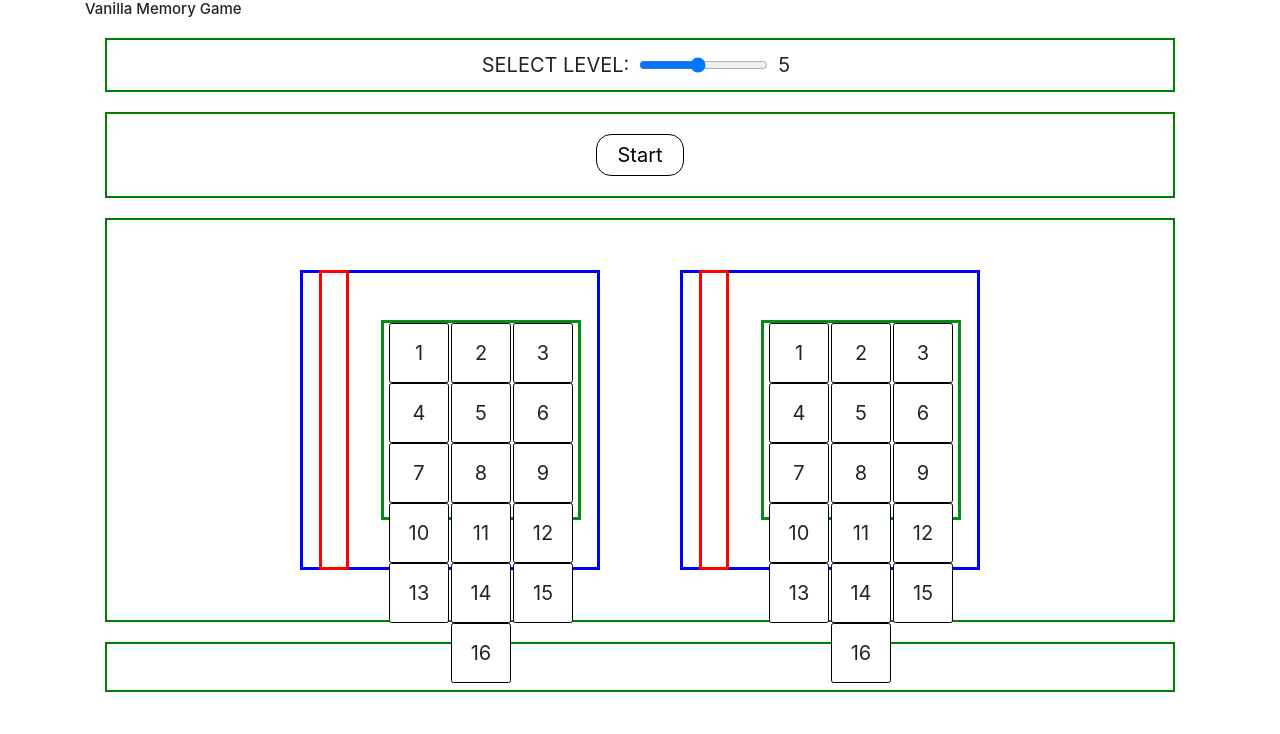
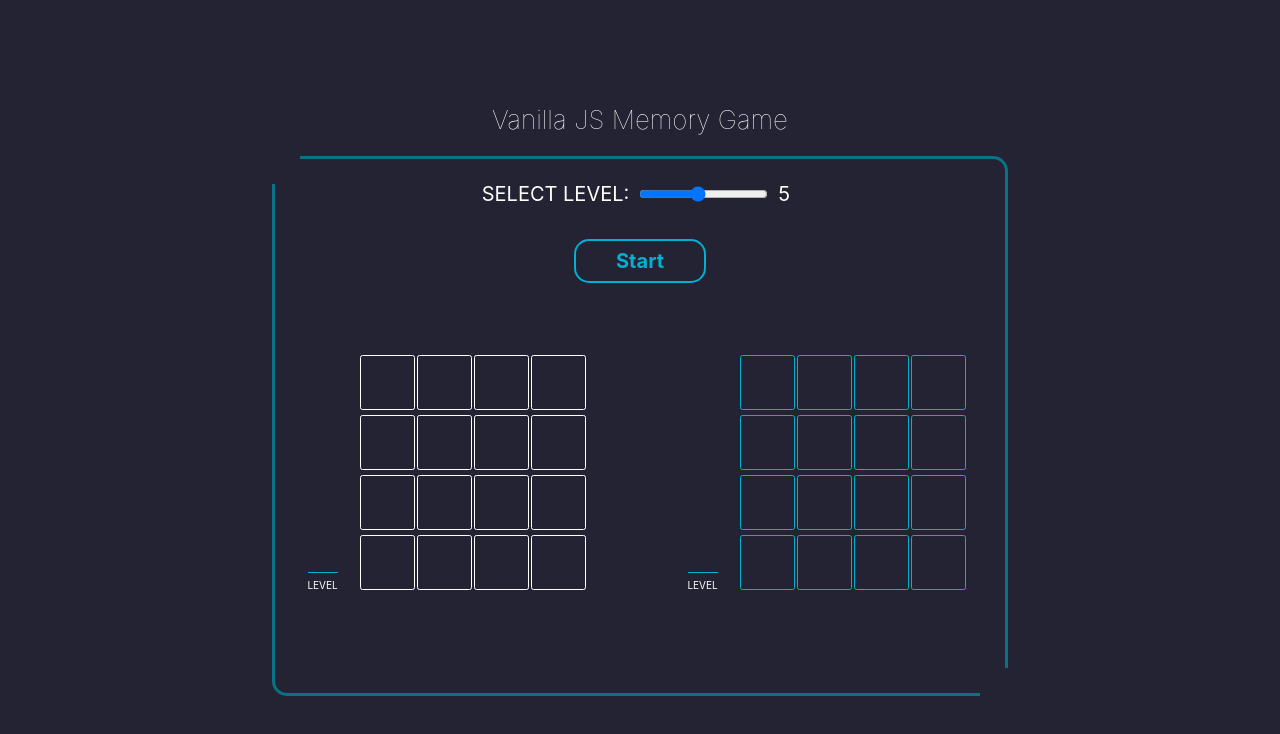
Before and after one commit to pasterakcode/VanillaMemoryGame, a plain HTML site: page index.html in a window 1280 px wide. Drawn offline with nearby package versions, Linux system fonts and the light colour scheme.

Commit message:
add style.css

```diff
--- a/index.html
+++ b/index.html
@@ -16,8 +16,9 @@
 	<body>
 		<div class="container">
 			<header>
-				<h4>Vanilla Memory Game</h4>
+				<h4>Vanilla JS Memory Game</h4>
 			</header>
+			<div class="mainWindow">
 				<div class="sectionSelect">
 					<label for="selectLevels">Select level:</label>
 					<input
@@ -40,44 +41,45 @@
 						<div class="levelCounter">
 						</div>
 						<div class="gameCards">
-						<div class="card" id="card.1">1</div>
-						<div class="card" id="card.2">2</div>
-						<div class="card" id="card.3">3</div>
-						<div class="card" id="card.4">4</div>
-						<div class="card" id="card.5">5</div>
-						<div class="card" id="card.6">6</div>
-						<div class="card" id="card.7">7</div>
-						<div class="card" id="card.8">8</div>
-						<div class="card" id="card.9">9</div>
-						<div class="card" id="card.10">10</div>
-						<div class="card" id="card.11">11</div>
-						<div class="card" id="card.12">12</div>
-						<div class="card" id="card.13">13</div>
-						<div class="card" id="card.14">14</div>
-						<div class="card" id="card.15">15</div>
-						<div class="card" id="card.16">16</div>
+							<div class="card" id="card.1"></div>
+							<div class="card" id="card.2"></div>
+							<div class="card" id="card.3"></div>
+							<div class="card" id="card.4"></div>
+							<div class="card" id="card.5"></div>
+							<div class="card" id="card.6"></div>
+							<div class="card" id="card.7"></div>
+							<div class="card" id="card.8"></div>
+							<div class="card" id="card.9"></div>
+							<div class="card" id="card.10"></div>
+							<div class="card" id="card.11"></div>
+							<div class="card" id="card.12"></div>
+							<div class="card" id="card.13"></div>
+							<div class="card" id="card.14"></div>
+							<div class="card" id="card.15"></div>
+							<div class="card" id="card.16"></div>
 						</div>
 					</div>
 					<div class="gameSolve game">
 						<div class="levelCounter">
 						</div>
 						<div class="gameCards">
-                    	<div class="card" id="card.1">1</div>
-						<div class="card" id="card.2">2</div>
-						<div class="card" id="card.3">3</div>
-						<div class="card" id="card.4">4</div>
-						<div class="card" id="card.5">5</div>
-						<div class="card" id="card.6">6</div>
-						<div class="card" id="card.7">7</div>
-						<div class="card" id="card.8">8</div>
-						<div class="card" id="card.9">9</div>
-						<div class="card" id="card.10">10</div>
-						<div class="card" id="card.11">11</div>
-						<div class="card" id="card.12">12</div>
-						<div class="card" id="card.13">13</div>
-						<div class="card" id="card.14">14</div>
-						<div class="card" id="card.15">15</div>
-						<div class="card" id="card.16">16</div>
+							<div class="heroShield"></div>
+							<div class="card" id="card.1"></div>
+							<div class="card" id="card.2"></div>
+							<div class="card" id="card.3"></div>
+							<div class="card" id="card.4"></div>
+							<div class="card" id="card.5"></div>
+							<div class="card" id="card.6"></div>
+							<div class="card" id="card.7"></div>
+							<div class="card" id="card.8"></div>
+							<div class="card" id="card.9"></div>
+							<div class="card" id="card.10"></div>
+							<div class="card" id="card.11"></div>
+							<div class="card" id="card.12"></div>
+							<div class="card" id="card.13"></div>
+							<div class="card" id="card.14"></div>
+							<div class="card" id="card.15"></div>
+							<div class="card" id="card.16"></div>
 						</div>
 					</div>
 				</div>
@@ -85,6 +87,7 @@
 					<p class="gameStatus"></p>
 				</div>
 			</div>
+		</div>
 		<script src="main.js"></script>
 	</body>
 </html>
--- a/main.js
+++ b/main.js
@@ -8,6 +8,7 @@ const btnStart = document.querySelector('.btnStart');
 const btnReset = document.querySelector('.btnReset');
 const levelCounterTask = document.querySelector('.gameTask .levelCounter');
 const levelCounterSolve = document.querySelector('.gameSolve .levelCounter');
+const heroShield = document.querySelector('.heroShield');
 let gameTask = [];
 let countOfSelectedCards = 0;
 let currentLevel = 0;
@@ -130,6 +131,7 @@ const isEndGame = () => {
 	}
 };
 const nextLevel = () => {
+	markLastLevelCounterTaskAfterGame('green');
 	currentLevel++;
 	countOfSelectedCards = 0;
 	markAFewLevels(currentLevel);
@@ -159,27 +161,32 @@ const markCurrentTaskCard = level => {
 const markCurrentTaskLevelCounter = level => {
 	const currentLevelCounter = levelCounterTask.children[level];
 	if (level === currentLevel) {
-		markElementOnColor(currentLevelCounter, 'yellow');
+		markElementOnColor(currentLevelCounter, '#809c03');
 	} else {
 		markElementOnColor(currentLevelCounter, 'green');
 	}
 };
 const markAFewLevels = async levelsToMark => {
 	for (let i = 0; i <= levelsToMark; i++) {
+		heroShieldDisplay('block');
 		await delay(1000);
 		markCurrentTaskCard(i);
 		markCurrentTaskLevelCounter(i);
 	}
+	heroShieldDisplay('none');
 };
 const markLastLevelCounterSolve = (level, color) => {
 	const currentLevelCounter = levelCounterSolve.children[level];
 	markElementOnColor(currentLevelCounter, color);
 	markElementAsTransparent(currentLevelCounter);
 };
+const heroShieldDisplay = onOff => {
+	heroShield.style.display = onOff;
+};
 const setParagraphGameStatus = status => {
 	switch (status) {
 		case 'start':
-			paragraphGameStatus.textContent = 'Your taks: Repeat sequences.';
+			paragraphGameStatus.textContent = 'Your taks: Repeat green sequences.';
 			break;
 		case 'winner':
 			paragraphGameStatus.textContent = 'You are Winner!';
--- a/style.css
+++ b/style.css
@@ -5,14 +5,56 @@
 }
 html {
 	font-size: 62.5%;
+	font-family: -apple-system, BlinkMacSystemFont, 'Segoe UI', Roboto, Oxygen,
+		Ubuntu, Cantarell, 'Open Sans', 'Helvetica Neue', sans-serif;
+}
+body {
+	color: #fff;
+	background-color: #242333;
+}
+.container {
+	display: flex;
+	flex-direction: column;
+	justify-content: center;
+	align-items: center;
+	height: 100vh;
+}
+header h4 {
+	margin-bottom: 2rem;
+	font-size: 2.6rem;
+	font-weight: lighter;
+}
+.mainWindow {
+	position: relative;
+	border: 3px solid #0a7286;
+	border-radius: 15px;
+}
+.mainWindow::before {
+	position: absolute;
+	top: 0;
+	left: 0;
+	width: 50px;
+	height: 50px;
+	background-color: #242333;
+	transform: translate(-50%, -50%);
+	content: '';
+}
+.mainWindow::after {
+	position: absolute;
+	bottom: 0;
+	right: 0;
+	width: 50px;
+	height: 50px;
+	background-color: #242333;
+	transform: translate(50%, 50%);
+	content: '';
 }
 /* SelectSection */
 .sectionSelect {
-	border: 2px solid green;
 	display: flex;
 	justify-content: center;
 	align-items: center;
-	margin: 2rem;
+	margin-top: 1rem;
 	padding: 1rem;
 }
 .sectionSelect label {
@@ -21,93 +63,125 @@ html {
 	font-size: 2rem;
 }
 .sectionSelect p {
+	width: 2rem;
 	margin: 0 1rem;
 	font-size: 2rem;
-	width: 2rem;
 }
-
 /* SectionAction */
 .sectionAction {
-	border: 2px solid green;
 	display: flex;
 	justify-content: center;
 	align-items: center;
-	margin: 2rem;
 	padding: 1rem;
 }
 .sectionAction button {
+	margin: 1rem;
+	padding: 0.5rem 4rem;
 	font-size: 2rem;
-	border: 1px solid black;
+	font-weight: bold;
+	color: #01b0d3;
+	background-color: transparent;
+	border: 2px solid #01b0d3;
 	border-radius: 15px;
-	background-color: transparent;
-	margin: 1rem;
-	padding: 0.5rem 2rem;
+	transition: 0.3s ease;
+}
+.sectionAction button:hover {
+	color: white;
+	background-color: #01b0d3;
+	box-shadow: 3px 3px 3px #0a7286;
 }
 /* sectionGame */
 .sectionGame {
-	border: 2px solid green;
 	display: flex;
 	justify-content: center;
 	align-items: center;
-	margin: 2rem;
-	padding: 1rem;
 }
 .game {
-	width: 300px;
-	height: 300px;
-	border: 3px solid blue;
-	margin: 4rem;
 	display: flex;
 	justify-content: space-around;
 	align-items: center;
+	width: 300px;
+	height: 300px;
+	margin: 2rem 4rem;
 }
 .levelCounter {
-	width: 30px;
-	height: 300px;
-	border: 3px solid rgb(255, 0, 0);
 	display: flex;
 	flex-direction: column-reverse;
+	justify-content: flex-start;
+	width: 30px;
+	height: 240px;
 }
-.level {
-	width: 100%;
-	height: calc(100% / 5);
-	border: 1px solid black;
+.levelCounter::before {
 	display: flex;
 	justify-content: center;
 	align-items: center;
+	width: 100%;
+	padding-top: 0.5rem;
+	text-transform: uppercase;
+	border-top: 1px solid #01b0d3;
+	content: 'level';
+}
+.level {
+	display: flex;
+	justify-content: center;
+	align-items: center;
+	width: 100%;
+	height: calc(100% / 5);
 	font-size: 1.5rem;
 }
+.gameTask .level {
+	border: 1px solid #ffffff;
+}
+.gameSolve .level {
+	border: 1px solid #01b0d3;
+}
 .gameCards {
-	width: 200px;
-	height: 200px;
-	border: 3px solid rgb(6, 139, 24);
+	position: relative;
 	display: flex;
 	flex-wrap: wrap;
 	justify-content: center;
 	align-items: center;
+	width: 240px;
+	height: 240px;
 }
 .card {
-	width: 60px;
-	height: 60px;
-	border: 1px solid black;
-	margin: 0 0.1rem;
 	display: flex;
 	justify-content: center;
 	align-items: center;
+	width: 55px;
+	height: 55px;
+	margin: 0 0.1rem;
 	font-size: 2rem;
-	transition: .3s ease;
+	background-color: transparent;
+	transition: 0.3s ease;
+}
+.gameTask .card {
+	border: 1px solid #ffffff;
+}
+.gameSolve .card {
+	border: 1px solid #01b0d3;
+}
+.gameSolve .card:hover {
+	background-color: #18a5c2;
+	cursor: pointer;
+}
+.heroShield {
+	display: none;
+	position: absolute;
+	width: 103%;
+	height: 105%;
+	background-color: #1599b313;
+	border-radius: 10px;
+	z-index: 10;
 }
 /* Section Info */
 .sectionInfo {
-	border: 2px solid green;
 	display: flex;
 	justify-content: center;
 	align-items: center;
-	margin: 2rem;
 	height: 5rem;
 }
 .sectionInfo p {
 	margin: 0;
 	font-size: 2rem;
-
 }
```
Lines whose indentation alone changed are shown as unchanged.
